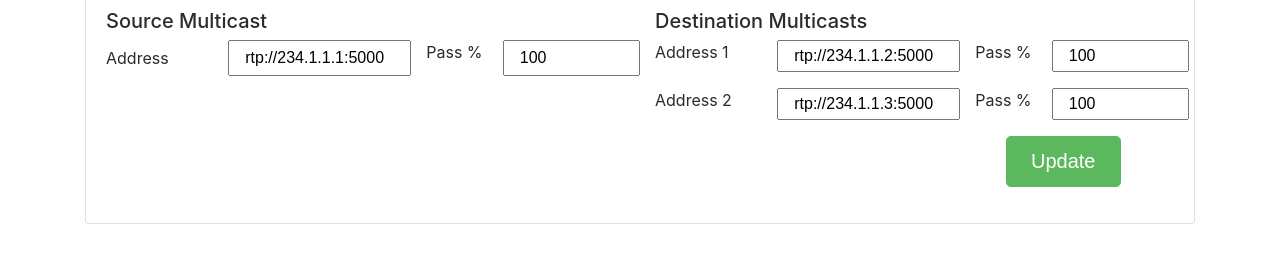
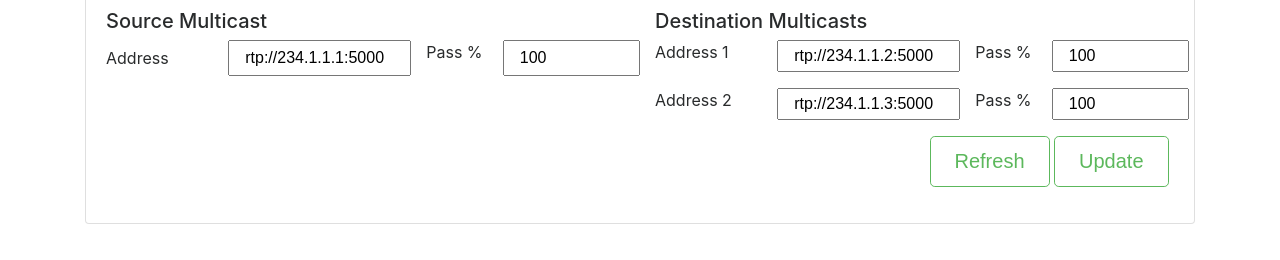
Before and after one commit to r1k/node_multicast_nettest, a website: page static/index.html in a window 1280 px wide. Shown: the part 124-384 px from the top of the page. Drawn offline with Linux system fonts and the light colour scheme; no server answers.

Commit message:
Add a refresh button

```diff
--- a/static/index.html
+++ b/static/index.html
@@ -69,14 +69,16 @@
               </div>
             </div>
           <div class="form-group row">
-            <button type="button" class="offset-10 btn btn-success btn-lg">Update</button>
+            <div class="col-9"></div>
+            <div class="col">
+              <button type="button" class="btn btn-outline-success btn-lg">Refresh</button>
+              <button type="button" class="btn btn-outline-success btn-lg">Update</button>
+            </div>
           </div>
         </form>
       </div>
     </div>
   </div>
-
-
 
   <script src="js/jquery-3.1.1.min.js"></script>
   <script src="js/bootstrap.js"></script>
```
